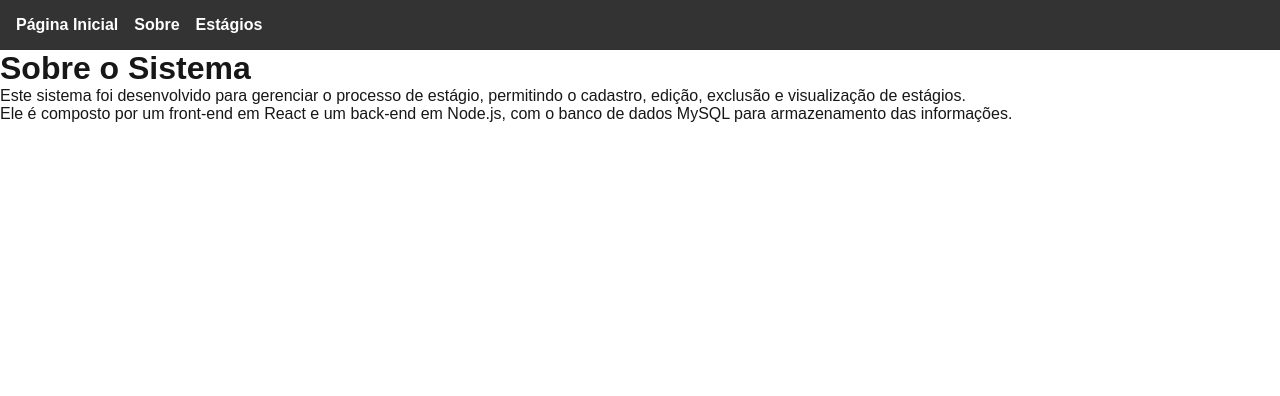
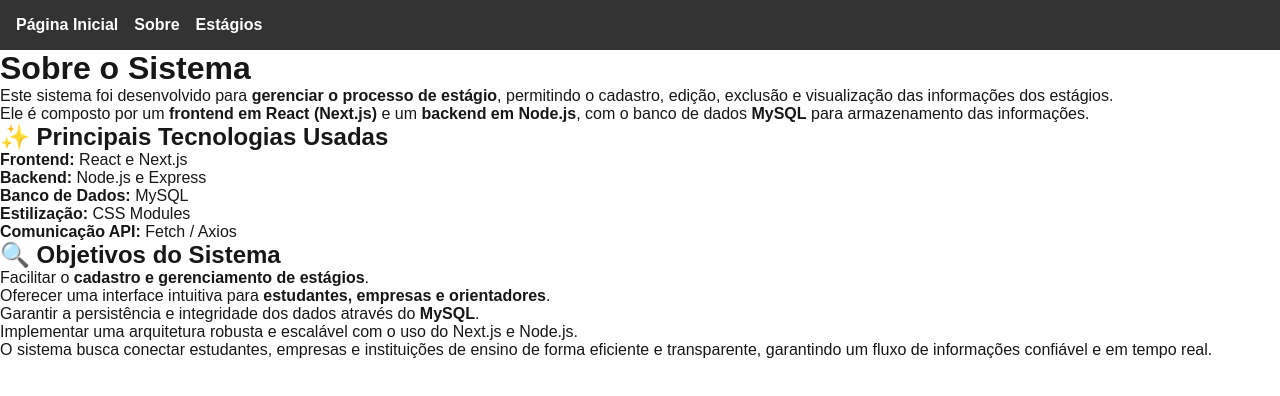
Before and after one commit to matheus3santos/projeto-eng-soft, a Next.js app in the folder front-estagio/: page /sobre in a window 1280 px wide. Shown: the top 396 px of the page. Built offline with nearby package versions, Linux system fonts and the light colour scheme.

Commit message:
Debugar projeto com mais calma

```diff
--- a/front-estagio/src/app/sobre/page.tsx
+++ b/front-estagio/src/app/sobre/page.tsx
@@ -6,21 +6,40 @@ export default function Sobre() {
   return (
     <div className={styles.page}>
       {/* Header com botões */}
-
-
       <Header />
-
 
       {/* Conteúdo da página "Sobre" */}
       <main>
         <h1>Sobre o Sistema</h1>
         <p>
-          Este sistema foi desenvolvido para gerenciar o processo de estágio,
-          permitindo o cadastro, edição, exclusão e visualização de estágios.
+          Este sistema foi desenvolvido para <strong>gerenciar o processo de estágio</strong>,
+          permitindo o cadastro, edição, exclusão e visualização das informações dos estágios.
         </p>
         <p>
-          Ele é composto por um front-end em React e um back-end em Node.js, com
-          o banco de dados MySQL para armazenamento das informações.
+          Ele é composto por um <strong>frontend em React (Next.js)</strong> e um <strong>backend em Node.js</strong>,
+          com o banco de dados <strong>MySQL</strong> para armazenamento das informações.
+        </p>
+
+        <h2>✨ Principais Tecnologias Usadas</h2>
+        <ul>
+          <li><strong>Frontend:</strong> React e Next.js</li>
+          <li><strong>Backend:</strong> Node.js e Express</li>
+          <li><strong>Banco de Dados:</strong> MySQL</li>
+          <li><strong>Estilização:</strong> CSS Modules</li>
+          <li><strong>Comunicação API:</strong> Fetch / Axios</li>
+        </ul>
+
+        <h2>🔍 Objetivos do Sistema</h2>
+        <ul>
+          <li>Facilitar o <strong>cadastro e gerenciamento de estágios</strong>.</li>
+          <li>Oferecer uma interface intuitiva para <strong>estudantes, empresas e orientadores</strong>.</li>
+          <li>Garantir a persistência e integridade dos dados através do <strong>MySQL</strong>.</li>
+          <li>Implementar uma arquitetura robusta e escalável com o uso do Next.js e Node.js.</li>
+        </ul>
+
+        <p>
+          O sistema busca conectar estudantes, empresas e instituições de ensino de forma eficiente e transparente,
+          garantindo um fluxo de informações confiável e em tempo real.
         </p>
       </main>
     </div>
```
Also changed, not shown: front-estagio/src/app/page.tsx (+21 -6 lines).
